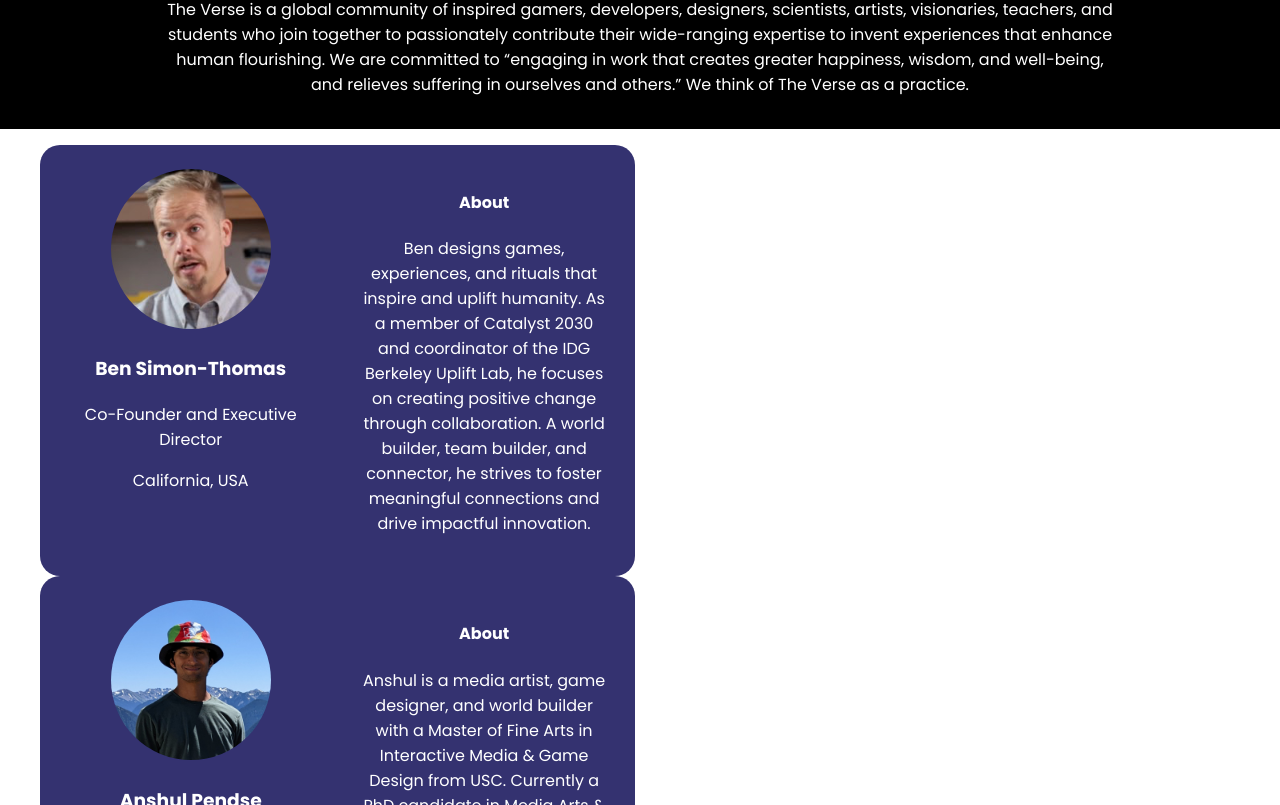
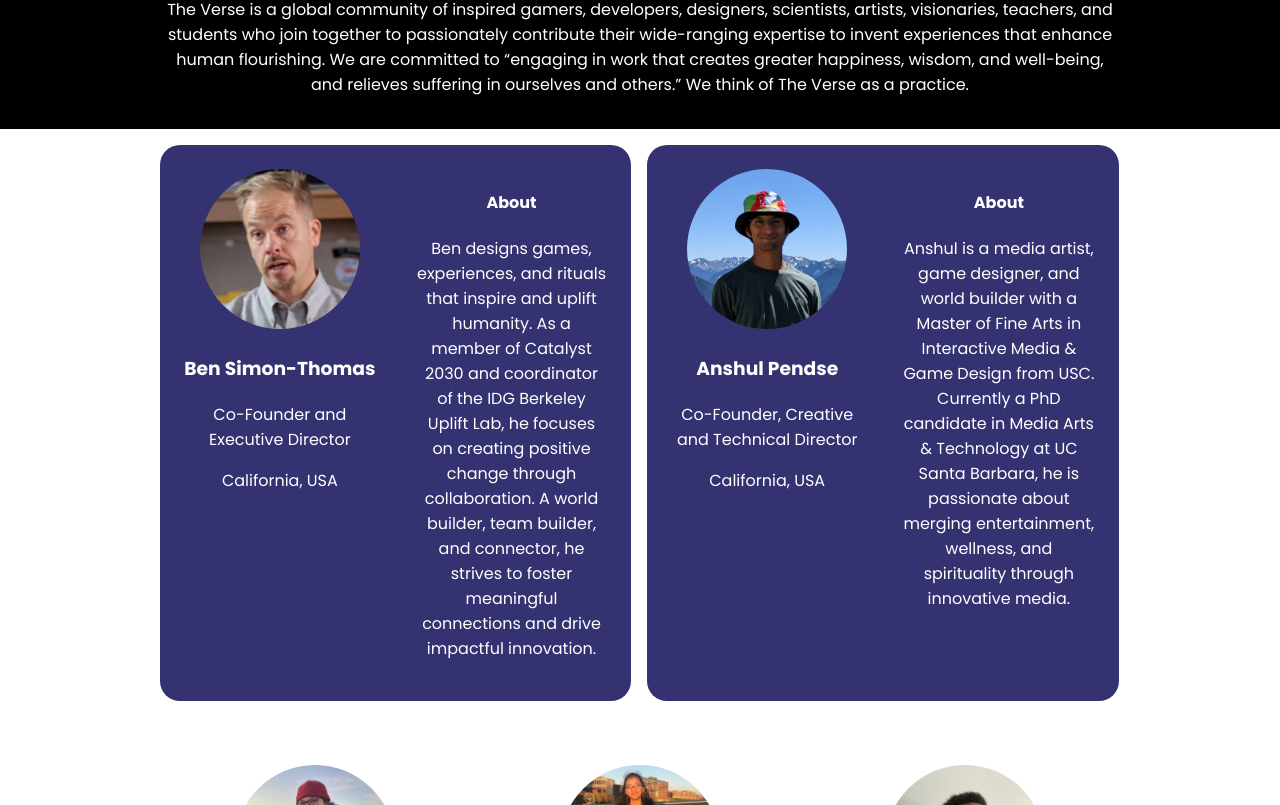
Before and after one commit to bstintheverse/theversewebdev, a React (Vite) app in the folder client/: page /our-people in a window 1280 px wide. Shown: the part 695-1500 px from the top of the page. Built offline with nearby package versions, Linux system fonts and the light colour scheme.

Commit message:
update our people page styling
- delete unused code
- nest list property styling under our-people class, and rename class from list  to card-list

```diff
--- a/client/src/pages/OurPeople/OurPeople.scss
+++ b/client/src/pages/OurPeople/OurPeople.scss
@@ -27,80 +27,8 @@
     &__text {
         @include text($global-secondary-font-color);
     }
-}
 
-.card {
-    text-align: center;
-    border-radius: 1.25rem;
-    padding: 1rem;
-
-    @include tablet {
-        width: 22.4%;
-        padding: 2rem;
-    }
-
-    @include desktop {
-        width: 22.2%;
-        padding: 3rem;
-    }
-
-    /* styles top cards (co-founder cards) */
-    &__top {
-        background-color: $purple-dark;
-        color: $global-secondary-font-color;
-
-        @include tablet {
-            width: 39.5%;
-        }
-
-        @include desktop {
-            width: 44.1%;
-            @include flexbox(row);
-            gap: 2.5rem;
-            padding: 1.5rem;
-        }
-
-        &-wrapper {
-            &-info {
-                @include desktop {
-                    width: 50%;
-                }
-            }
-
-            &-description {
-                @include desktop {
-                    width: 50%;
-                }
-            }
-        }
-
-        &-member {
-            &-name {
-                font-family: "Nanum Pen", sans-serif;
-                font-size: 2rem;
-                line-height: 1.8rem;
-                margin-bottom: 0;
-            }
-
-            &-role, &-location {
-                @include text($global-secondary-font-color);
-            }
-
-            &-subheader {
-                @include subheader-primary($global-secondary-font-color);
-
-                & {
-                    margin-bottom: 0;
-                }
-            }
-
-            &-description {
-                @include text($global-secondary-font-color);
-            }
-        }
-    }
-
-    &__list {
+    &__card-list {
         @include flexbox(column);
         gap: 1rem;
         list-style-type: none;
@@ -119,45 +47,4 @@
             padding: 1rem 10rem;
         }
     }
-
-    &__image {
-        width: 10rem;
-        height: 10rem;
-        object-fit: cover;
-        border-radius: 50%;
-    }
-
-    /* styles description for co-founder cards */
-    &__description {
-        @include text($footer-primary-font-color);
-
-        & {
-            margin-block: 0.25rem 0;
-            line-height: 1.5rem;
-        }
-    }
-
-    &__member {
-        &-name {
-            @include subheader-primary($global-primary-font-color);
-        }
-
-        &-role, &-location {
-            @include text($global-primary-font-color);
-
-            & {
-                margin-block: 0.25rem 0;
-
-                @include tablet {
-                    font-size: 0.85rem;
-                }
-            }
-        }
-
-        &-description-header {
-            font-family: "Nanum Pen", sans-serif;
-            font-size: 1.75rem;
-            margin-block: 1rem 0;
-        }
-    }
 }
```
